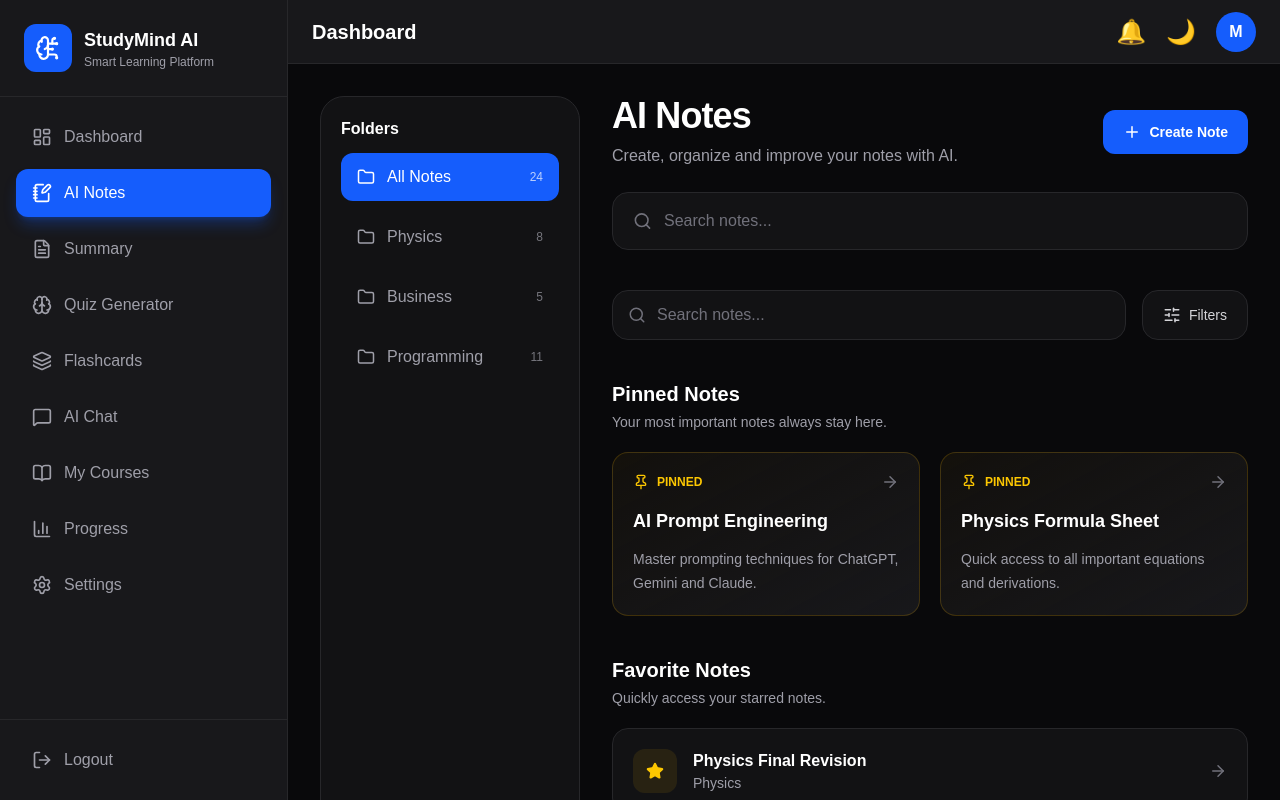
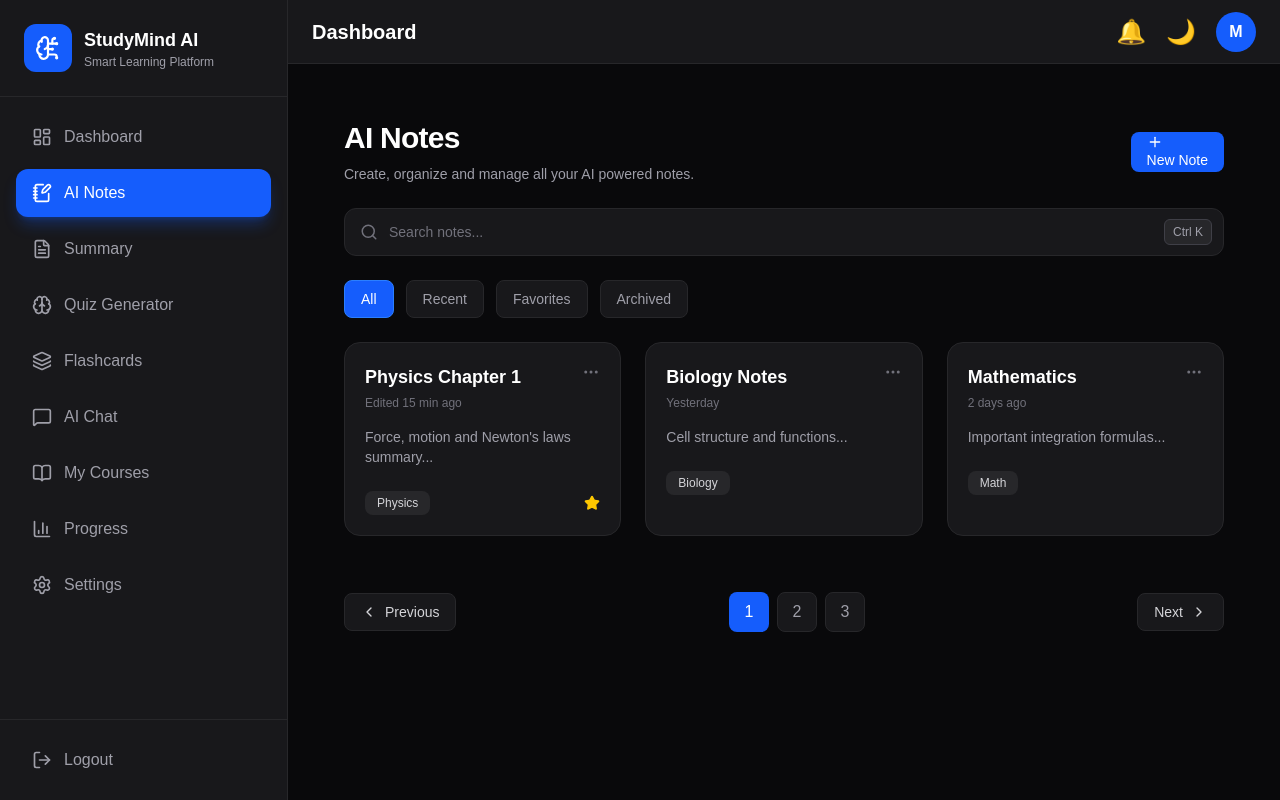
Before and after one commit to studymindlabs/studymind-ai, a Next.js app: page /notes in a window 1280 px wide. Shown: the top 800 px of the page. Built offline with nearby package versions, Linux system fonts and the light colour scheme.

Commit message:
checkpoint: before notes flow audit

```diff
--- a/app/(dashboard)/notes/page.tsx
+++ b/app/(dashboard)/notes/page.tsx
@@ -1,31 +1,24 @@
 import {
+  NotesLayout,
   NotesHeader,
-  NotesToolbar,
-  PinnedNotes,
-  FavoriteNotes,
-  NotesList,
+  NotesSearch,
+  NotesFilter,
+  NotesGrid,
+  NotesPagination,
 } from "@/components/features/notes";
-
-import NotesLayout from "@/components/features/notes/notes-layout";
 
 export default function NotesPage() {
   return (
     <NotesLayout>
+      <NotesHeader />
 
-      <div className="space-y-10">
+      <NotesSearch />
 
-        <NotesHeader />
+      <NotesFilter />
 
-        <NotesToolbar />
+      <NotesGrid />
 
-        <PinnedNotes />
-
-        <FavoriteNotes />
-
-        <NotesList />
-
-      </div>
-
+      <NotesPagination />
     </NotesLayout>
   );
 }
--- /dev/null
+++ b/components/features/notes/empty-state.tsx
@@ -0,0 +1,55 @@
+"use client";
+
+import { FileText, Plus } from "lucide-react";
+import { Button } from "@/components/ui/button";
+
+export default function EmptyState() {
+  return (
+    <div
+      className="
+        flex
+        flex-col
+        items-center
+        justify-center
+        rounded-2xl
+        border
+        border-dashed
+        border-zinc-800
+        bg-zinc-900/40
+        py-20
+        text-center
+      "
+    >
+      <div
+        className="
+          mb-6
+          flex
+          h-20
+          w-20
+          items-center
+          justify-center
+          rounded-full
+          bg-blue-600/10
+        "
+      >
+        <FileText
+          className="text-blue-500"
+          size={36}
+        />
+      </div>
+
+      <h2 className="text-2xl font-bold text-white">
+        No notes yet
+      </h2>
+
+      <p className="mt-3 max-w-md text-zinc-400">
+        Create your first AI note and start organizing your learning journey.
+      </p>
+
+      <Button className="mt-8 gap-2">
+        <Plus size={18} />
+        Create First Note
+      </Button>
+    </div>
+  );
+}
--- /dev/null
+++ b/components/features/notes/notes-card.tsx
@@ -0,0 +1,87 @@
+"use client";
+
+import { MoreHorizontal, Star } from "lucide-react";
+
+type NotesCardProps = {
+  title: string;
+  preview: string;
+  updatedAt: string;
+  category: string;
+  favorite?: boolean;
+};
+
+export default function NotesCard({
+  title,
+  preview,
+  updatedAt,
+  category,
+  favorite = false,
+}: NotesCardProps) {
+  return (
+    <div
+      className="
+        rounded-2xl
+        border
+        border-zinc-800
+        bg-zinc-900
+        p-5
+        transition-all
+        duration-300
+        hover:border-blue-500
+        hover:shadow-xl
+      "
+    >
+      <div className="flex items-start justify-between">
+
+        <div>
+
+          <h3 className="text-lg font-semibold text-white">
+            {title}
+          </h3>
+
+          <p className="mt-1 text-xs text-zinc-500">
+            {updatedAt}
+          </p>
+
+        </div>
+
+        <button>
+          <MoreHorizontal
+            size={18}
+            className="text-zinc-500"
+          />
+        </button>
+
+      </div>
+
+      <p className="mt-4 line-clamp-3 text-sm text-zinc-400">
+        {preview}
+      </p>
+
+      <div className="mt-6 flex items-center justify-between">
+
+        <span
+          className="
+            rounded-lg
+            bg-zinc-800
+            px-3
+            py-1
+            text-xs
+            text-zinc-300
+          "
+        >
+          {category}
+        </span>
+
+        {favorite && (
+          <Star
+            size={16}
+            className="fill-yellow-400 text-yellow-400"
+          />
+        )}
+
+      </div>
+
+    </div>
+  );
+}
--- /dev/null
+++ b/components/features/notes/notes-filter.tsx
@@ -0,0 +1,27 @@
+"use client";
+
+const filters = [
+  "All",
+  "Recent",
+  "Favorites",
+  "Archived",
+];
+
+export default function NotesFilter() {
+  return (
+    <div className="flex flex-wrap gap-3">
+      {filters.map((filter, index) => (
+        <button
+          key={filter}
+          className={`rounded-lg border px-4 py-2 text-sm transition-all ${
+            index === 0
+              ? "border-blue-500 bg-blue-600 text-white"
+              : "border-zinc-800 bg-zinc-900 text-zinc-400 hover:border-zinc-700 hover:text-white"
+          }`}
+        >
+          {filter}
+        </button>
+      ))}
+    </div>
+  );
+}
--- a/components/features/notes/notes-filters.tsx
+++ b/components/features/notes/notes-filters.tsx
@@ -1,29 +1,38 @@
 "use client";
 
-import { SlidersHorizontal } from "lucide-react";
+const filters = [
+  "All",
+  "Recent",
+  "Favorites",
+  "Archived",
+];
 
-export default function NotesFilters() {
+export default function NotesFilter() {
   return (
-    <button
-      className="
-        flex
-        items-center
-        gap-2
-        rounded-2xl
-        border
-        border-zinc-800
-        bg-zinc-900/60
-        px-5
-        py-3
-        text-sm
-        text-zinc-300
-        transition-all
-        hover:border-blue-500
-      "
-    >
-      <SlidersHorizontal size={18} />
+    <div className="flex flex-wrap gap-3">
 
-      Filters
-    </button>
+      {filters.map((filter, index) => (
+        <button
+          key={filter}
+          className={`
+            rounded-lg
+            border
+            px-4
+            py-2
+            text-sm
+            transition-all
+
+            ${
+              index === 0
+                ? "border-blue-500 bg-blue-600 text-white"
+                : "border-zinc-800 bg-zinc-900 text-zinc-400 hover:border-zinc-700 hover:text-white"
+            }
+          `}
+        >
+          {filter}
+        </button>
+      ))}
+
+    </div>
   );
 }
--- /dev/null
+++ b/components/features/notes/notes-grid.tsx
@@ -0,0 +1,33 @@
+"use client";
+
+import NotesCard from "./notes-card";
+
+export default function NotesGrid() {
+  return (
+    <div className="grid gap-6 md:grid-cols-2 xl:grid-cols-3">
+
+      <NotesCard
+        title="Physics Chapter 1"
+        preview="Force, motion and Newton's laws summary..."
+        updatedAt="Edited 15 min ago"
+        category="Physics"
+        favorite
+      />
+
+      <NotesCard
+        title="Biology Notes"
+        preview="Cell structure and functions..."
+        updatedAt="Yesterday"
+        category="Biology"
+      />
+
+      <NotesCard
+        title="Mathematics"
+        preview="Important integration formulas..."
+        updatedAt="2 days ago"
+        category="Math"
+      />
+
+    </div>
+  );
+}
--- a/components/features/notes/notes-header.tsx
+++ b/components/features/notes/notes-header.tsx
@@ -1,66 +1,37 @@
-import { Search } from "lucide-react";
-import CreateNoteButton from "./create-note-button";
+"use client";
 
-export default function NotesHeader() {
+import Link from "next/link";
+import { Plus } from "lucide-react";
+
+import { Button } from "@/components/ui/button";
+
+type NotesHeaderProps = {
+  title?: string;
+  description?: string;
+};
+
+export default function NotesHeader({
+  title = "AI Notes",
+  description = "Create, organize and manage all your AI powered notes.",
+}: NotesHeaderProps) {
   return (
-    <section className="space-y-6">
+    <div className="flex flex-col gap-4 md:flex-row md:items-center md:justify-between">
+      <div>
+        <h1 className="text-3xl font-bold tracking-tight text-white">
+          {title}
+        </h1>
 
-      <div className="flex flex-col gap-6 lg:flex-row lg:items-center lg:justify-between">
-
-        <div>
-
-          <h1 className="text-4xl font-bold tracking-tight text-white">
-            AI Notes
-          </h1>
-
-          <p className="mt-2 text-zinc-400">
-            Create, organize and improve your notes with AI.
-          </p>
-
-        </div>
-
-        <CreateNoteButton />
-
+        <p className="mt-2 text-sm text-zinc-400">
+          {description}
+        </p>
       </div>
 
-      <div
-        className="
-          flex
-          items-center
-          gap-3
-          rounded-2xl
-          border
-          border-zinc-800
-          bg-zinc-900/70
-          px-5
-          py-4
-          transition-all
-          duration-300
-          focus-within:border-blue-500
-          focus-within:ring-2
-          focus-within:ring-blue-500/20
-        "
-      >
-
-        <Search
-          size={20}
-          className="text-zinc-500"
-        />
-
-        <input
-          type="text"
-          placeholder="Search notes..."
-          className="
-            w-full
-            bg-transparent
-            text-white
-            outline-none
-            placeholder:text-zinc-500
-          "
-        />
-
-      </div>
-
-    </section>
+      <Link href="/notes/new">
+        <Button className="gap-2">
+          <Plus className="h-4 w-4" />
+          New Note
+        </Button>
+      </Link>
+    </div>
   );
 }
--- a/components/features/notes/notes-layout.tsx
+++ b/components/features/notes/notes-layout.tsx
@@ -1,5 +1,6 @@
+"use client";
+
 import { ReactNode } from "react";
-import NotesSidebar from "./notes-sidebar";
 
 type NotesLayoutProps = {
   children: ReactNode;
@@ -9,12 +10,8 @@ export default function NotesLayout({
   children,
 }: NotesLayoutProps) {
   return (
-    <div className="grid gap-8 lg:grid-cols-[260px_1fr]">
-
-      <NotesSidebar />
-
+    <div className="mx-auto flex w-full max-w-7xl flex-col gap-6 p-6">
       {children}
-
     </div>
   );
 }
--- /dev/null
+++ b/components/features/notes/notes-pagination.tsx
@@ -0,0 +1,71 @@
+"use client";
+
+import { ChevronLeft, ChevronRight } from "lucide-react";
+
+export default function NotesPagination() {
+  return (
+    <div className="mt-8 flex items-center justify-between">
+
+      <button
+        className="
+          flex
+          items-center
+          gap-2
+          rounded-lg
+          border
+          border-zinc-800
+          bg-zinc-900
+          px-4
+          py-2
+          text-sm
+          text-zinc-300
+          transition
+          hover:border-blue-500
+          hover:text-white
+        "
+      >
+        <ChevronLeft size={16} />
+        Previous
+      </button>
+
+      <div className="flex items-center gap-2">
+
+        <button className="h-10 w-10 rounded-lg bg-blue-600 text-white">
+          1
+        </button>
+
+        <button className="h-10 w-10 rounded-lg border border-zinc-800 bg-zinc-900 text-zinc-400 hover:text-white">
+          2
+        </button>
+
+        <button className="h-10 w-10 rounded-lg border border-zinc-800 bg-zinc-900 text-zinc-400 hover:text-white">
+          3
+        </button>
+
+      </div>
+
+      <button
+        className="
+          flex
+          items-center
+          gap-2
+          rounded-lg
+          border
+          border-zinc-800
+          bg-zinc-900
+          px-4
+          py-2
+          text-sm
+          text-zinc-300
+          transition
+          hover:border-blue-500
+          hover:text-white
+        "
+      >
+        Next
+        <ChevronRight size={16} />
+      </button>
+
+    </div>
+  );
+}
--- a/components/features/notes/notes-search.tsx
+++ b/components/features/notes/notes-search.tsx
@@ -2,36 +2,60 @@
 
 import { Search } from "lucide-react";
 
-export default function NotesSearch() {
+type NotesSearchProps = {
+  placeholder?: string;
+};
+
+export default function NotesSearch({
+  placeholder = "Search notes...",
+}: NotesSearchProps) {
   return (
-    <div className="relative flex-1">
+    <div className="relative">
 
       <Search
+        className="absolute left-4 top-1/2 -translate-y-1/2 text-zinc-500"
         size={18}
-        className="absolute left-4 top-1/2 -translate-y-1/2 text-zinc-500"
       />
 
       <input
         type="text"
-        placeholder="Search notes..."
+        placeholder={placeholder}
         className="
+          h-12
           w-full
-          rounded-2xl
+          rounded-xl
           border
           border-zinc-800
-          bg-zinc-900/60
-          py-3
+          bg-zinc-900
           pl-11
-          pr-4
+          pr-20
+          text-sm
           text-white
+          placeholder:text-zinc-500
           outline-none
-          transition-all
+          transition
           focus:border-blue-500
-          focus:ring-2
-          focus:ring-blue-500/20
-          placeholder:text-zinc-500
         "
       />
+
+      <div
+        className="
+          absolute
+          right-3
+          top-1/2
+          -translate-y-1/2
+          rounded-md
+          border
+          border-zinc-700
+          bg-zinc-800
+          px-2
+          py-1
+          text-xs
+          text-zinc-400
+        "
+      >
+        Ctrl K
+      </div>
 
     </div>
   );
```
Also changed, not shown: components/features/notes/index.ts (+7 -5 lines).
